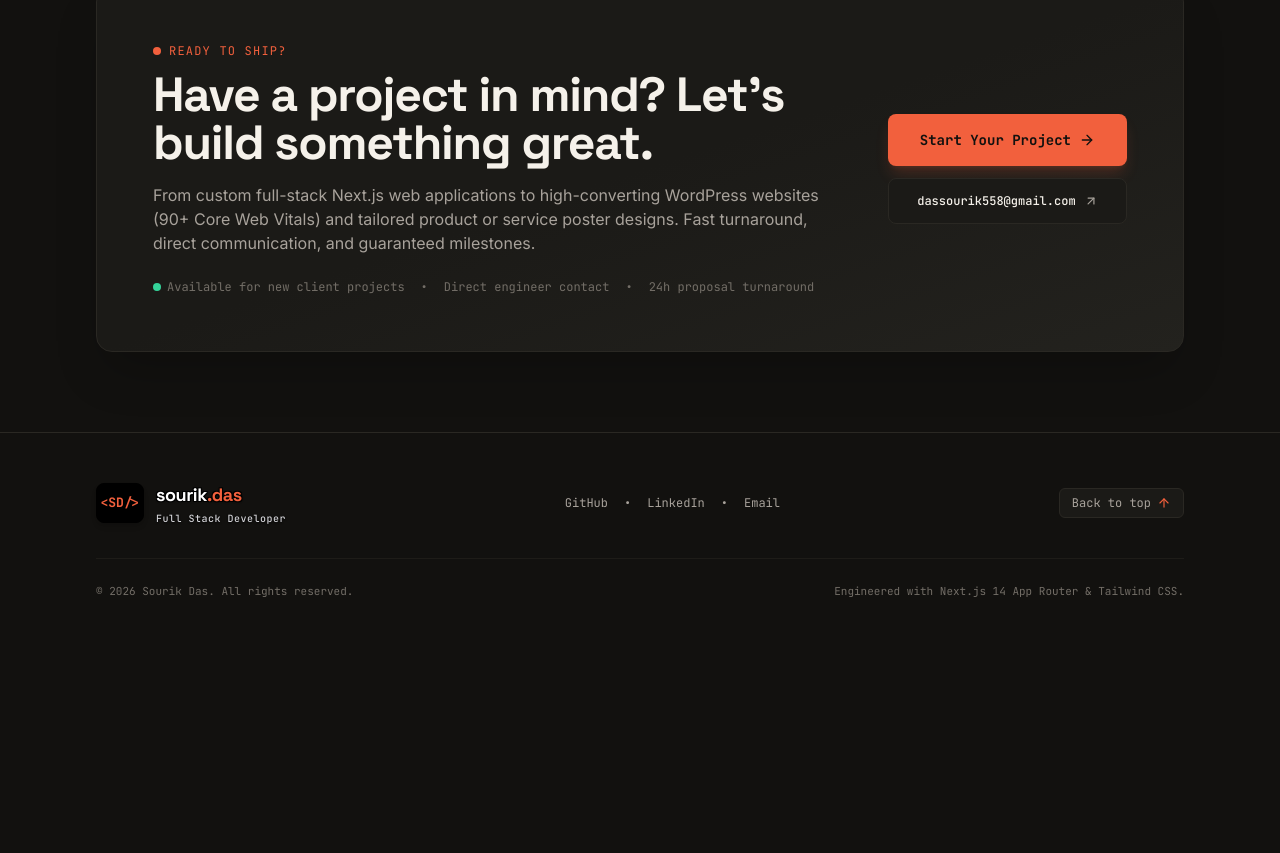
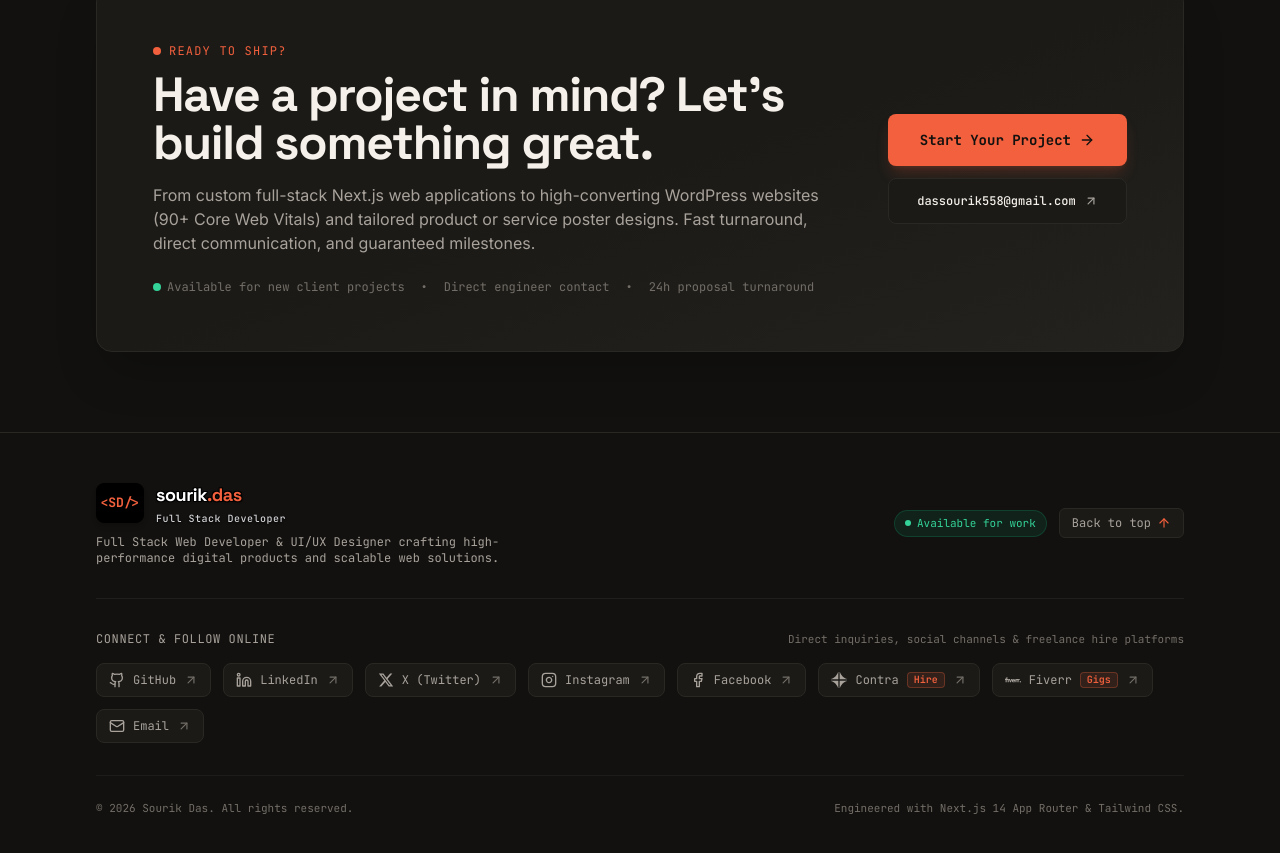
Before and after one commit to sd-coder07/Sourik-Portfolio, a Next.js app: page / in a window 1280 px wide. Shown: the part 9000-9853 px from the top of the page. Before the commit the page ends 9647 px from the top, so only its background shows below. Built offline with nearby package versions, Linux system fonts and the light colour scheme; no server answers.

Commit message:
fix(seo): update sitemap, robots, layout and footer social links for sourikdas-portfolio.vercel.app

```diff
--- a/src/app/about-us/page.tsx
+++ b/src/app/about-us/page.tsx
@@ -73,6 +73,11 @@ const aboutJsonLd = {
     sameAs: [
       "https://github.com/sd-coder07",
       "https://linkedin.com/in/sourik-das",
+      "https://x.com/SourikDas17274",
+      "https://www.instagram.com/sourik_das_/",
+      "https://www.facebook.com/profile.php?id=61572010961700",
+      "https://www.fiverr.com/s/VrYe8gd",
+      "https://contra.com/sourik_das_itzcd1i0/work?r=sourik_das_itzcd1i0",
     ],
   },
 };
--- a/src/app/layout.tsx
+++ b/src/app/layout.tsx
@@ -26,8 +26,11 @@ export const viewport: Viewport = {
   initialScale: 1,
 };
 
+const siteUrl =
+  process.env.NEXT_PUBLIC_SITE_URL || "https://sourikdas-portfolio.vercel.app";
+
 export const metadata: Metadata = {
-  metadataBase: new URL("https://sourikdas.dev"),
+  metadataBase: new URL(siteUrl),
   title: {
     default: "Sourik Das — Full Stack Next.js & WordPress Web Developer | UI/UX & Poster Design",
     template: "%s | Sourik Das",
@@ -60,7 +63,7 @@ export const metadata: Metadata = {
     title: "Sourik Das — Full Stack Next.js & WordPress Web Developer",
     description:
       "25+ live websites shipped. Next.js web apps, 90+ Core Web Vitals WordPress builds, high-CTR product & service poster designs, and Figma UI/UX.",
-    url: "https://sourikdas.dev",
+    url: siteUrl,
     siteName: "Sourik Das — Web Engineering & Design",
     locale: "en_US",
     type: "website",
@@ -70,7 +73,7 @@ export const metadata: Metadata = {
     title: "Sourik Das — Full Stack Next.js & WordPress Web Developer",
     description:
       "Next.js web apps, 90+ Core Web Vitals WordPress websites, product & service poster designs, and Figma UI/UX.",
-    creator: "@sd_coder07",
+    creator: "@SourikDas17274",
   },
   robots: {
     index: true,
@@ -92,8 +95,8 @@ const jsonLd = {
   "@context": "https://schema.org",
   "@type": "ProfessionalService",
   name: "Sourik Das — Web Engineering & Creative Services",
-  image: "https://sourikdas.dev/icon.svg",
-  url: "https://sourikdas.dev",
+  image: `${siteUrl}/icon.svg`,
+  url: siteUrl,
   telephone: "",
   priceRange: "$$",
   address: {
@@ -111,10 +114,15 @@ const jsonLd = {
     "@type": "Person",
     name: "Sourik Das",
     jobTitle: "Full Stack Web Developer & Designer",
-    url: "https://sourikdas.dev",
+    url: siteUrl,
     sameAs: [
       "https://github.com/sd-coder07",
       "https://linkedin.com/in/sourik-das",
+      "https://x.com/SourikDas17274",
+      "https://www.instagram.com/sourik_das_/",
+      "https://www.facebook.com/profile.php?id=61572010961700",
+      "https://www.fiverr.com/s/VrYe8gd",
+      "https://contra.com/sourik_das_itzcd1i0/work?r=sourik_das_itzcd1i0",
     ],
   },
   hasOfferCatalog: {
--- a/src/app/robots.ts
+++ b/src/app/robots.ts
@@ -1,12 +1,15 @@
 import { MetadataRoute } from "next";
 
 export default function robots(): MetadataRoute.Robots {
+  const baseUrl =
+    process.env.NEXT_PUBLIC_SITE_URL || "https://sourikdas-portfolio.vercel.app";
+
   return {
     rules: {
       userAgent: "*",
       allow: "/",
-      disallow: "/api/",
+      disallow: ["/api/"],
     },
-    sitemap: "https://sourikdas.dev/sitemap.xml",
+    sitemap: `${baseUrl}/sitemap.xml`,
   };
 }
--- a/src/app/sitemap.ts
+++ b/src/app/sitemap.ts
@@ -1,11 +1,12 @@
 import { MetadataRoute } from "next";
 
 export default function sitemap(): MetadataRoute.Sitemap {
-  const baseUrl = "https://sourikdas.dev";
+  const baseUrl =
+    process.env.NEXT_PUBLIC_SITE_URL || "https://sourikdas-portfolio.vercel.app";
 
   return [
     {
-      url: `${baseUrl}/`,
+      url: `${baseUrl}`,
       lastModified: new Date(),
       changeFrequency: "weekly",
       priority: 1.0,
--- a/src/components/Footer.tsx
+++ b/src/components/Footer.tsx
@@ -1,43 +1,115 @@
-import { ArrowUp, Github, Linkedin, Mail } from "lucide-react";
+import { ArrowUp, ArrowUpRight, Github, Instagram, Facebook, Linkedin, Mail } from "lucide-react";
 import { Logo } from "./Logo";
+
+function XIcon({ className = "w-4 h-4" }: { className?: string }) {
+  return (
+    <svg
+      role="img"
+      viewBox="0 0 24 24"
+      fill="currentColor"
+      className={className}
+      aria-hidden="true"
+    >
+      <path d="M18.244 2.25h3.308l-7.227 8.26 8.502 11.24H16.17l-5.214-6.817L4.99 21.75H1.68l7.73-8.835L1.254 2.25H8.08l4.713 6.231zm-1.161 17.52h1.833L7.084 4.126H5.117z" />
+    </svg>
+  );
+}
+
+function FiverrIcon({ className = "w-4 h-4" }: { className?: string }) {
+  return (
+    <svg
+      role="img"
+      viewBox="0 0 24 24"
+      fill="currentColor"
+      className={className}
+      aria-hidden="true"
+    >
+      <path d="M23.004 15.588a.995.995 0 1 0 .002-1.99.995.995 0 0 0-.002 1.99zm-.996-3.705h-.85c-.546 0-.84.41-.84 1.092v2.466h-1.61v-3.558h-.684c-.547 0-.84.41-.84 1.092v2.466h-1.61v-4.874h1.61v.74c.264-.574.626-.74 1.163-.74h1.972v.74c.264-.574.625-.74 1.162-.74h.527v1.316zm-6.786 1.501h-3.359c.088.546.43.858 1.006.858.43 0 .732-.175.83-.487l1.425.4c-.351.848-1.22 1.364-2.255 1.364-1.748 0-2.549-1.355-2.549-2.515 0-1.14.703-2.505 2.45-2.505 1.856 0 2.471 1.384 2.471 2.408 0 .224-.01.37-.02.477zm-1.562-.945c-.04-.42-.342-.81-.889-.81-.508 0-.81.225-.908.81h1.797zM7.508 15.44h1.416l1.767-4.874h-1.62l-.86 2.837-.878-2.837H5.72l1.787 4.874zm-6.6 0H2.51v-3.558h1.524v3.558h1.591v-4.874H2.51v-.302c0-.332.235-.536.606-.536h.918V8.412H2.85c-1.162 0-1.943.712-1.943 1.755v.4H0v1.316h.908v3.558z" />
+    </svg>
+  );
+}
+
+function ContraIcon({ className = "w-4 h-4" }: { className?: string }) {
+  return (
+    <svg
+      role="img"
+      viewBox="0 0 24 24"
+      fill="currentColor"
+      className={className}
+      aria-hidden="true"
+    >
+      <path
+        fillRule="evenodd"
+        clipRule="evenodd"
+        d="M8.53257 4.1249C7.3761 5.8885 5.86224 7.39707 4.09025 8.54825C2.83892 9.4038 1.46713 10.0996 0.00488281 10.6031V11.0068H11.0004V0.0055542H10.6134C10.1069 1.47971 9.40224 2.86386 8.53213 4.1249H8.53257ZM12.9974 0.0055542V11.054H23.9942V10.6503C22.5324 10.1468 21.1615 9.45101 19.9089 8.59546C18.1386 7.44428 16.6234 5.93571 15.467 4.17211C14.5876 2.89783 13.8772 1.4978 13.3694 0.0055542H12.9974ZM23.9942 12.946H12.9974V23.9945H13.3694C13.8772 22.5027 14.5872 21.1022 15.467 19.8279C16.6234 18.0643 18.1391 16.5557 19.9089 15.4046C21.1615 14.5486 22.5324 13.8532 23.9942 13.3497V12.946ZM11.0008 23.9945V12.9932H0.00532404V13.3969C1.46713 13.9004 2.83936 14.5962 4.09069 15.4518C5.86224 16.6029 7.3761 18.112 8.53301 19.8751C9.40312 21.1362 10.1073 22.5199 10.6143 23.994H11.0013L11.0008 23.9945Z"
+      />
+    </svg>
+  );
+}
+
+const socialAccounts = [
+  {
+    name: "GitHub",
+    url: "https://github.com/sd-coder07",
+    icon: Github,
+  },
+  {
+    name: "LinkedIn",
+    url: "https://linkedin.com/in/sourik-das/",
+    icon: Linkedin,
+  },
+  {
+    name: "X (Twitter)",
+    url: "https://x.com/SourikDas17274",
+    icon: XIcon,
+  },
+  {
+    name: "Instagram",
+    url: "https://www.instagram.com/sourik_das_/",
+    icon: Instagram,
+  },
+  {
+    name: "Facebook",
+    url: "https://www.facebook.com/profile.php?id=61572010961700",
+    icon: Facebook,
+  },
+  {
+    name: "Contra",
+    url: "https://contra.com/sourik_das_itzcd1i0/work?r=sourik_das_itzcd1i0",
+    icon: ContraIcon,
+    badge: "Hire",
+  },
+  {
+    name: "Fiverr",
+    url: "https://www.fiverr.com/s/VrYe8gd",
+    icon: FiverrIcon,
+    badge: "Gigs",
+  },
+  {
+    name: "Email",
+    url: "mailto:dassourik558@gmail.com",
+    icon: Mail,
+  },
+];
 
 export function Footer() {
   return (
     <footer className="py-12 border-t border-border bg-bg">
       <div className="max-w-6xl mx-auto px-4 sm:px-6 lg:px-8">
-        <div className="flex flex-col md:flex-row items-center justify-between gap-6">
-          {/* Brand Info */}
+        {/* Top Header: Brand Info & Status / Back to top */}
+        <div className="flex flex-col sm:flex-row items-start sm:items-center justify-between gap-6 pb-8 border-b border-border/60">
+          <div>
             <Logo size="md" />
-
-          {/* Social Links */}
-          <div className="flex items-center gap-4 text-xs font-mono text-text-muted">
-            <a
-              href="https://github.com/sd-coder07"
-              target="_blank"
-              rel="noopener noreferrer"
-              className="hover:text-accent transition-colors"
-            >
-              GitHub
-            </a>
-            <span>•</span>
-            <a
-              href="https://linkedin.com/in/sourik-das"
-              target="_blank"
-              rel="noopener noreferrer"
-              className="hover:text-accent transition-colors"
-            >
-              LinkedIn
-            </a>
-            <span>•</span>
-            <a
-              href="mailto:dassourik558@gmail.com"
-              className="hover:text-accent transition-colors"
-            >
-              Email
-            </a>
+            <p className="mt-2 text-xs font-mono text-text-muted max-w-md">
+              Full Stack Web Developer &amp; UI/UX Designer crafting high-performance digital products and scalable web solutions.
+            </p>
           </div>
 
-          {/* Back to top */}
+          <div className="flex items-center gap-3">
+            <span className="hidden sm:inline-flex items-center gap-1.5 px-2.5 py-1 rounded-full bg-emerald-500/10 border border-emerald-500/20 text-[11px] font-mono text-emerald-400">
+              <span className="w-1.5 h-1.5 rounded-full bg-emerald-400 animate-pulse" />
+              Available for work
+            </span>
             <a
               href="#"
               className="inline-flex items-center gap-1.5 px-3 py-1.5 rounded-md bg-surface border border-border text-xs font-mono text-text-muted hover:text-text-primary hover:border-text-muted transition-colors"
@@ -47,8 +119,49 @@ export function Footer() {
               <ArrowUp className="w-3.5 h-3.5 text-accent" />
             </a>
           </div>
+        </div>
 
-        <div className="mt-8 pt-6 border-t border-border/50 flex flex-col sm:flex-row items-center justify-between gap-3 text-[11px] font-mono text-text-subtle">
+        {/* Social Media & Freelance Network Links */}
+        <div className="py-8">
+          <div className="flex flex-col sm:flex-row sm:items-center justify-between gap-2 mb-4">
+            <span className="text-xs font-mono uppercase tracking-wider text-text-muted">
+              Connect &amp; Follow Online
+            </span>
+            <span className="text-[11px] font-mono text-text-subtle">
+              Direct inquiries, social channels &amp; freelance hire platforms
+            </span>
+          </div>
+
+          <div className="flex flex-wrap gap-2.5 sm:gap-3">
+            {socialAccounts.map((item) => {
+              const Icon = item.icon;
+              const isMail = item.url.startsWith("mailto:");
+              return (
+                <a
+                  key={item.name}
+                  href={item.url}
+                  target={isMail ? undefined : "_blank"}
+                  rel={isMail ? undefined : "noopener noreferrer"}
+                  className="inline-flex items-center gap-2 px-3 py-2 rounded-lg bg-surface border border-border text-xs font-mono text-text-muted hover:text-text-primary hover:border-accent hover:bg-surface-elevated transition-all group"
+                >
+                  <span className="text-text-muted group-hover:text-accent transition-colors">
+                    <Icon className="w-4 h-4" />
+                  </span>
+                  <span>{item.name}</span>
+                  {item.badge && (
+                    <span className="text-[10px] px-1.5 py-0.5 rounded bg-accent/10 border border-accent/30 text-accent font-semibold leading-none">
+                      {item.badge}
+                    </span>
+                  )}
+                  <ArrowUpRight className="w-3.5 h-3.5 text-text-subtle group-hover:text-accent group-hover:translate-x-0.5 group-hover:-translate-y-0.5 transition-all" />
+                </a>
+              );
+            })}
+          </div>
+        </div>
+
+        {/* Bottom Credits */}
+        <div className="pt-6 border-t border-border/50 flex flex-col sm:flex-row items-center justify-between gap-3 text-[11px] font-mono text-text-subtle">
           <p>© {new Date().getFullYear()} Sourik Das. All rights reserved.</p>
           <p>Engineered with Next.js 14 App Router &amp; Tailwind CSS.</p>
         </div>
```
Also changed, not shown: 1 other file (tests, documents, lock files or other folders). Lines whose indentation alone changed are shown as unchanged.
